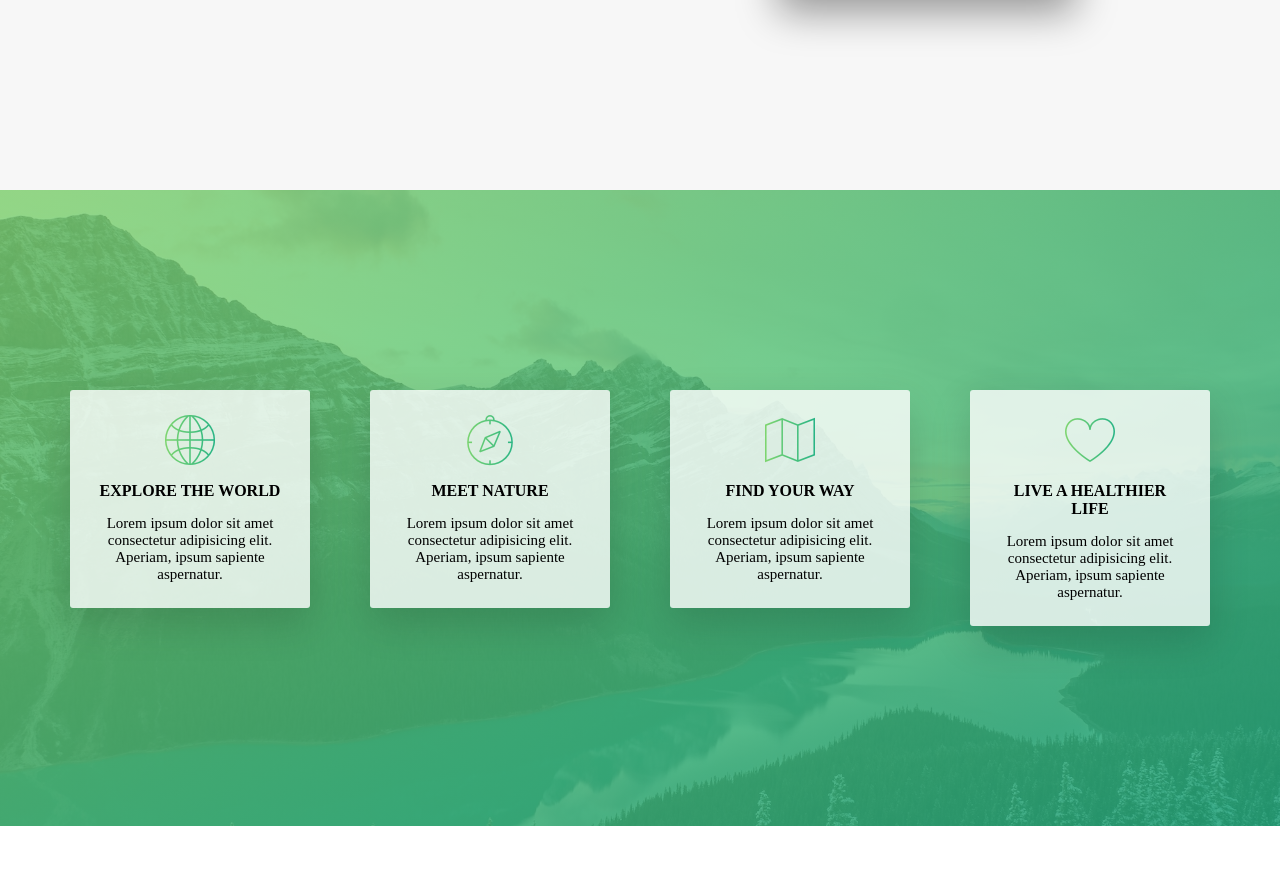
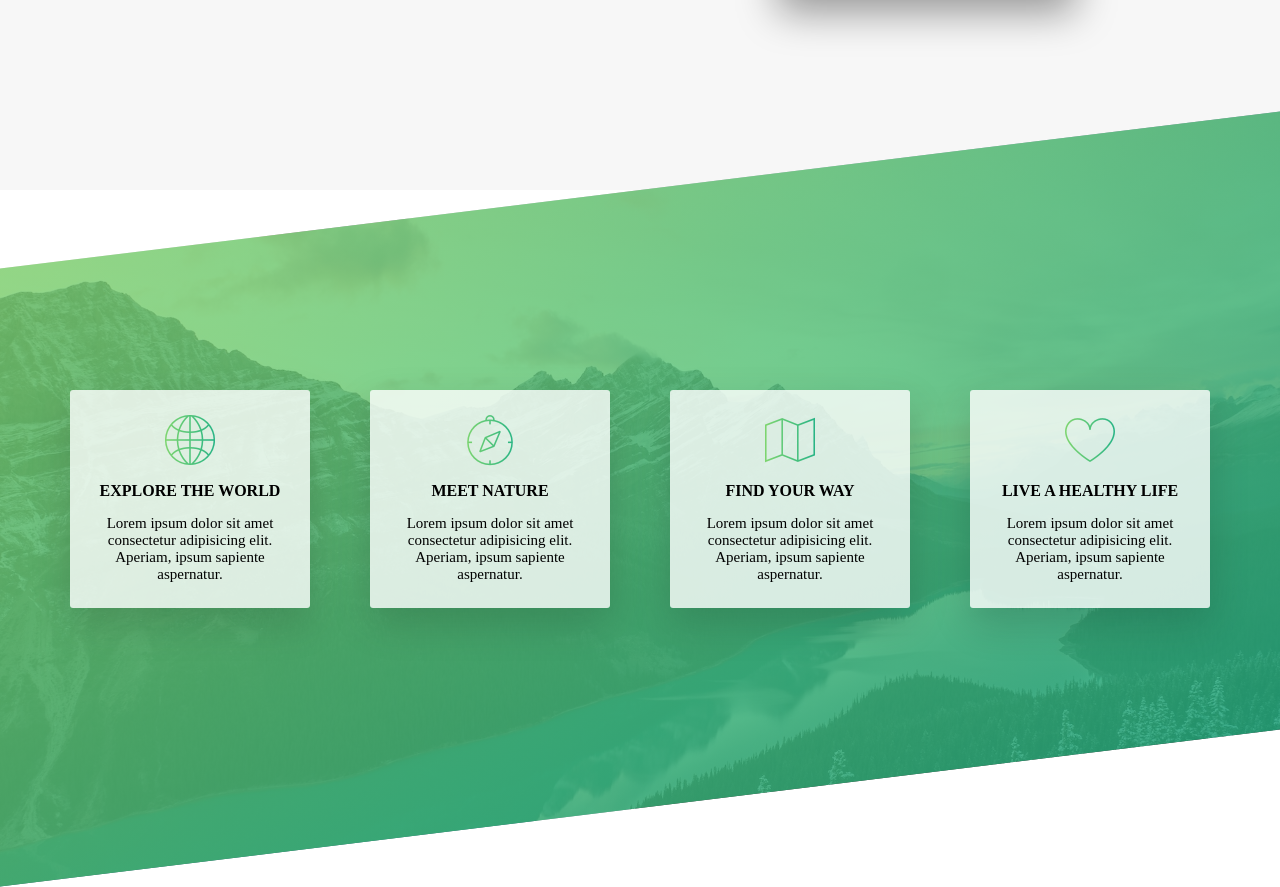
Before and after one commit to lucianoscarpaci/Natours, a website: page starter/index.html in a window 1280 px wide. Shown: the part 1271-2158 px from the top of the page. Before the commit the page ends 2097 px from the top, so only its background shows below. Drawn offline with Linux system fonts and the light colour scheme.

Commit message:
Skew cards in the opposite direction

```diff
--- a/starter/index.html
+++ b/starter/index.html
@@ -95,7 +95,7 @@
                     <div class="col-1-of-4">
                         <div class="feature-box">
                             <i class="feature-box__icon icon-basic-heart"></i>
-                            <h3 class="heading-tertiary u-margin-bottom-small">Live a healthier life</h3>
+                            <h3 class="heading-tertiary u-margin-bottom-small">Live a healthy life</h3>
                             <p class="feature-box__text">
                                 Lorem ipsum dolor sit amet consectetur adipisicing elit. Aperiam, ipsum sapiente aspernatur.
                             </p>
--- a/starter/sass/pages/_home.scss
+++ b/starter/sass/pages/_home.scss
@@ -11,4 +11,10 @@
     rgba($color-primary-dark, 0.8)),
     url(../img/nat-4.jpg);
     background-size: cover;
+
+    transform: skewY(-7deg);
+
+    & > * {
+        transform: skewY(7deg);
+    }
 }
```
Also changed, not shown: starter/css/style.css.
